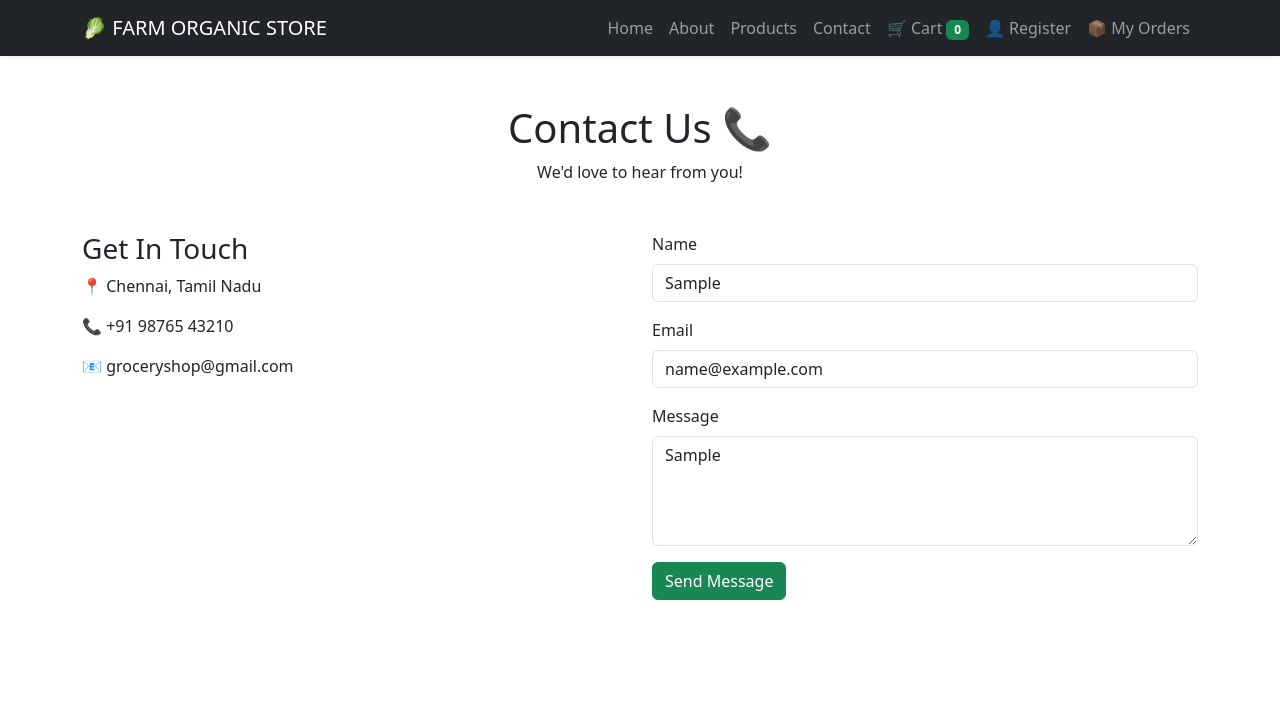
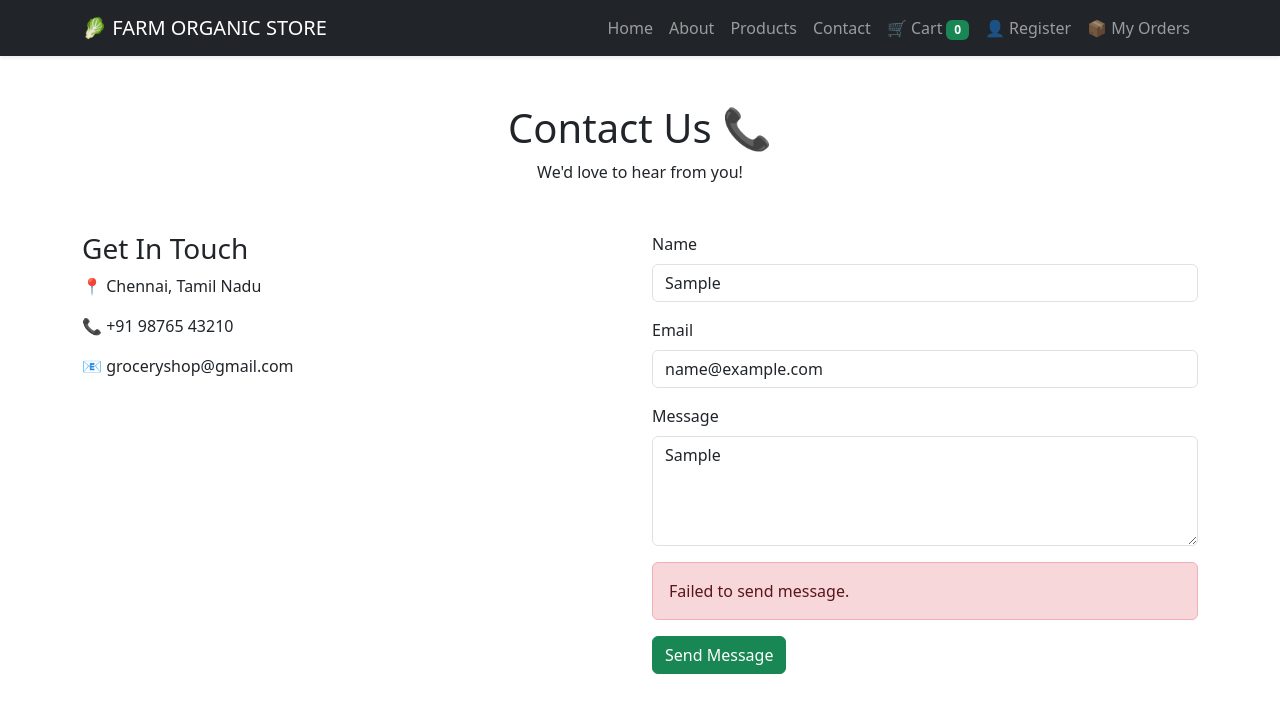
Before and after one commit to abikshaw24/grocery-shop-app, a React (Vite) app in the folder lavsfe/: page /contact in a window 1280 px wide. Both pictures are taken after typing "Sample", "name@example.com", "Sample" into the empty fields and a click on the button "Send Message". Shown: the top 712 px of the page. Built offline with nearby package versions, Linux system fonts and the light colour scheme; no server answers.

Commit message:
Connect Contact form to backend

```diff
--- a/lavsfe/src/Pages/Contact.jsx
+++ b/lavsfe/src/Pages/Contact.jsx
@@ -1,91 +1,109 @@
-import {
-  Container,
-  Row,
-  Col,
-  Form,
-  Button
-} from "react-bootstrap";
+import { useState } from "react";
+import { Container, Row, Col, Form, Button, Alert } from "react-bootstrap";
+import API from "../Services/Api";
 
 function Contact() {
+  const [formData, setFormData] = useState({
+    name: "",
+    email: "",
+    message: "",
+  });
+
+  const [success, setSuccess] = useState("");
+  const [error, setError] = useState("");
+
+  const handleChange = (e) => {
+    setFormData({
+      ...formData,
+      [e.target.name]: e.target.value,
+    });
+  };
+
+  const handleSubmit = async (e) => {
+    e.preventDefault();
+
+    try {
+      await API.post("/customers/contact", formData);
+
+      setSuccess("Message sent successfully!");
+      setError("");
+
+      setFormData({
+        name: "",
+        email: "",
+        message: "",
+      });
+    } catch (err) {
+      setError("Failed to send message.");
+      setSuccess("");
+      console.error(err);
+    }
+  };
 
   return (
-
     <Container className="py-5">
-
       <div className="text-center mb-5">
-
         <h1>Contact Us 📞</h1>
-
-        <p>
-          We'd love to hear from you!
-        </p>
-
+        <p>We'd love to hear from you!</p>
       </div>
 
       <Row>
-
         <Col md={6}>
-
           <h3>Get In Touch</h3>
-
           <p>📍 Chennai, Tamil Nadu</p>
-
           <p>📞 +91 98765 43210</p>
-
           <p>📧 groceryshop@gmail.com</p>
-
         </Col>
 
         <Col md={6}>
-
-          <Form>
-
+          <Form onSubmit={handleSubmit}>
             <Form.Group className="mb-3">
-
               <Form.Label>Name</Form.Label>
-
               <Form.Control
+                name="name"
                 type="text"
+                value={formData.name}
+                onChange={handleChange}
                 placeholder="Enter your name"
+                required
               />
-
             </Form.Group>
 
             <Form.Group className="mb-3">
-
               <Form.Label>Email</Form.Label>
-
               <Form.Control
+                name="email"
                 type="email"
+                value={formData.email}
+                onChange={handleChange}
                 placeholder="Enter your email"
+                required
               />
-
             </Form.Group>
 
             <Form.Group className="mb-3">
-
               <Form.Label>Message</Form.Label>
-
               <Form.Control
+                name="message"
                 as="textarea"
                 rows={4}
+                value={formData.message}
+                onChange={handleChange}
                 placeholder="Enter your message"
+                required
               />
-
             </Form.Group>
 
-            <Button variant="success">
+            {success && <Alert variant="success">{success}</Alert>}
+            {error && <Alert variant="danger">{error}</Alert>}
+
+            <Button variant="success" type="submit">
               Send Message
             </Button>
-
           </Form>
-
         </Col>
-
       </Row>
-
     </Container>
-
   );
 }
 
```
